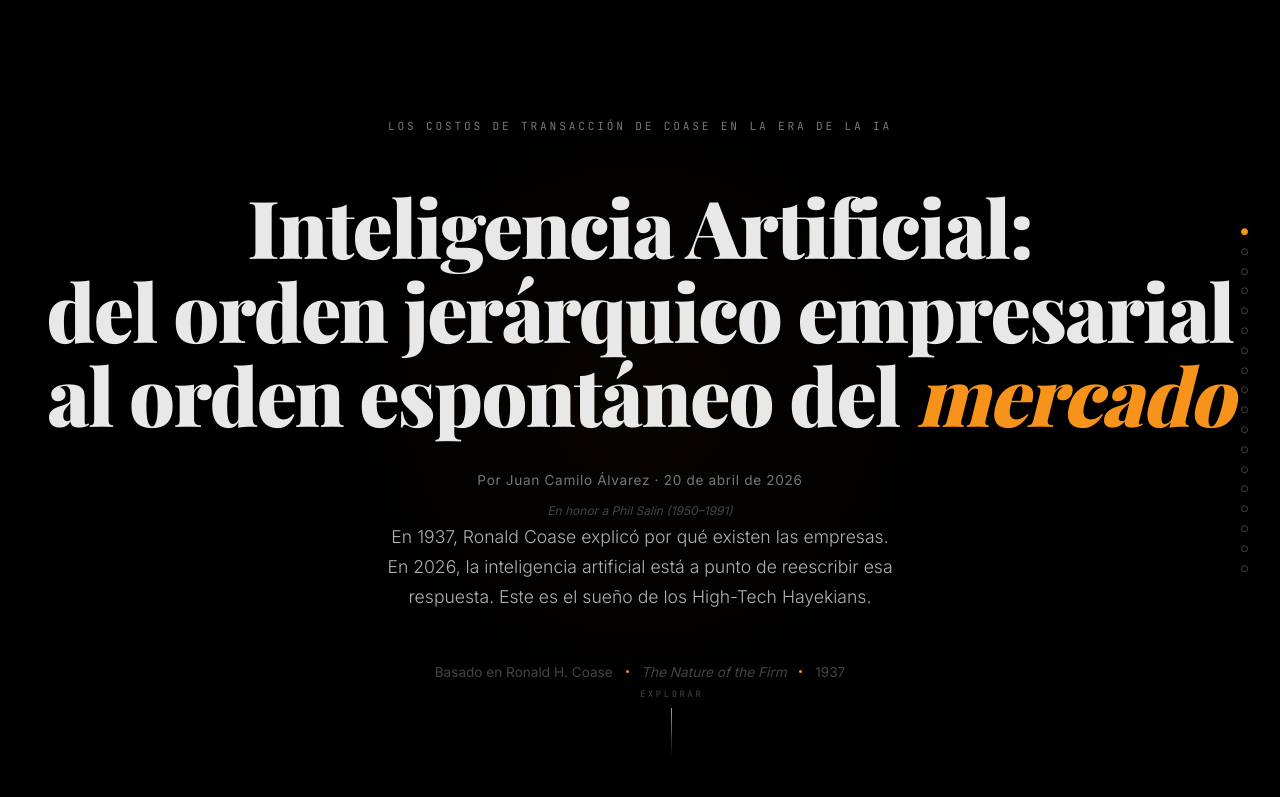
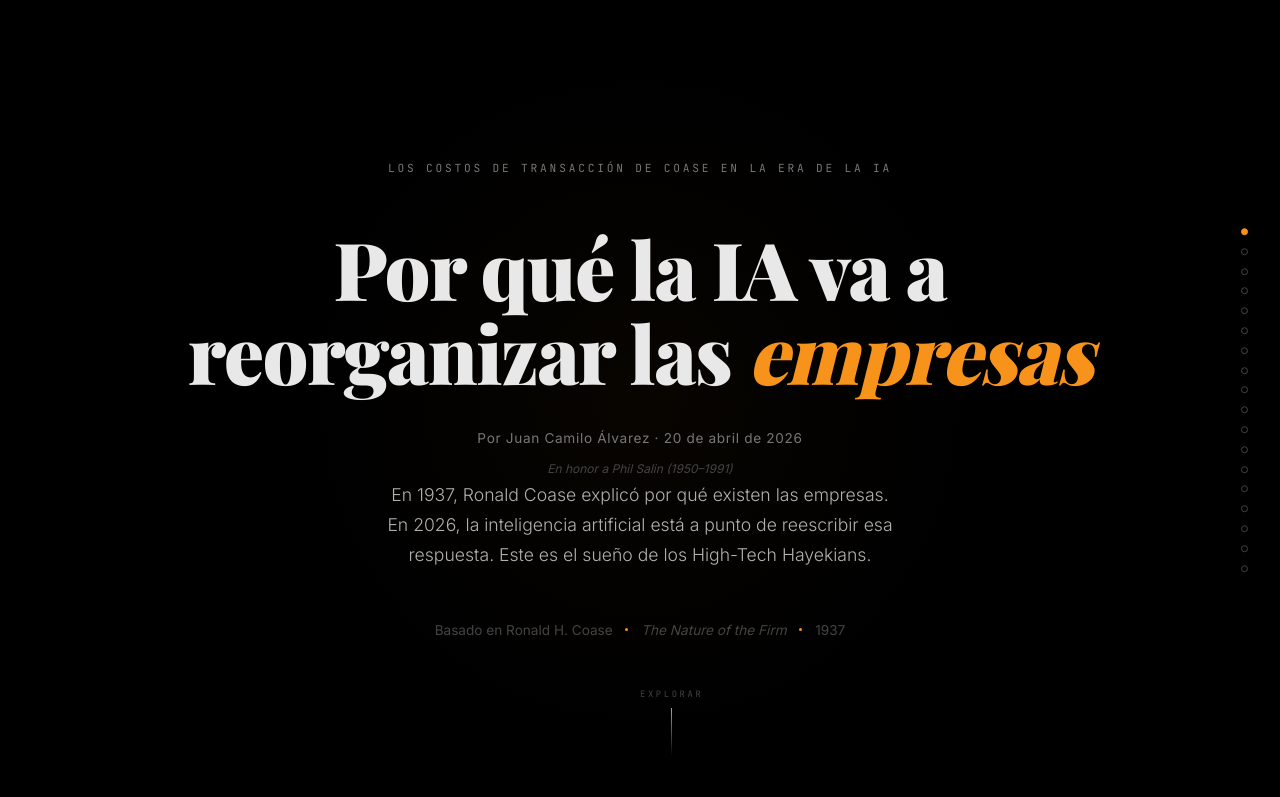
Before and after one commit to juank4835/cypherpunks-escriben-codigo, a plain HTML site: page coase_ia_empresas.html in a window 1280 px wide. Shown: the top 797 px of the page. Drawn offline with nearby package versions, Linux system fonts and the light colour scheme; a web font is replaced by a local one.

Commit message:
Título revertido a Por qué la IA va a reorganizar las empresas

```diff
--- a/coase_ia_empresas.html
+++ b/coase_ia_empresas.html
@@ -3,7 +3,7 @@
 <head>
 <meta charset="UTF-8">
 <meta name="viewport" content="width=device-width, initial-scale=1.0">
-<title>Inteligencia Artificial: del orden jerárquico empresarial al orden espontáneo del mercado</title>
+<title>Por qué la IA va a reorganizar las empresas</title>
 <link href="https://fonts.googleapis.com/css2?family=Playfair+Display:ital,wght@0,400;0,500;0,700;0,900;1,400;1,500&family=Inter:wght@300;400;500;600&family=JetBrains+Mono:wght@400;500&display=swap" rel="stylesheet">
 <style>
 :root{--black:#000;--surface:#0c0c0c;--orange:#f7931a;--orange-dim:rgba(247,147,26,0.08);--orange-border:rgba(247,147,26,0.18);--orange-glow:rgba(247,147,26,0.12);--white:#e8e8e8;--g1:#b0b0b0;--g2:#777;--g3:#444;--g4:#222;--serif:'Playfair Display',Georgia,serif;--sans:'Inter',-apple-system,sans-serif;--mono:'JetBrains Mono',monospace;--amber:#e89b3e;--blue:#3b9ed6;--purple:#7c5cbf;--red:#e05252;--green:#2ecc71;--cyan:#40c4ff}
@@ -81,7 +81,7 @@ body{background:var(--black);color:var(--white);font-family:var(--sans);font-siz
 <header class="hero" id="sec-hero">
   <div class="hero-inner">
     <p class="hero-ey">Los costos de transacción de Coase en la era de la IA</p>
-    <h1>Inteligencia Artificial:<br>del orden jerárquico empresarial<br>al orden espontáneo del <em>mercado</em></h1>
+    <h1>Por qué la IA va a<br>reorganizar las <em>empresas</em></h1>
     <p style="font-family:var(--sans);font-size:.85rem;color:var(--g2);margin-top:1.5rem;letter-spacing:.05em">Por Juan Camilo Álvarez · 20 de abril de 2026</p>
     <p style="font-family:var(--sans);font-size:.75rem;color:var(--g3);margin-top:.5rem;font-style:italic">En honor a Phil Salin (1950–1991)</p>
     <p class="hero-desc">En 1937, Ronald Coase explicó por qué existen las empresas. En 2026, la inteligencia artificial está a punto de reescribir esa respuesta. Este es el sueño de los High-Tech Hayekians.</p>
```
